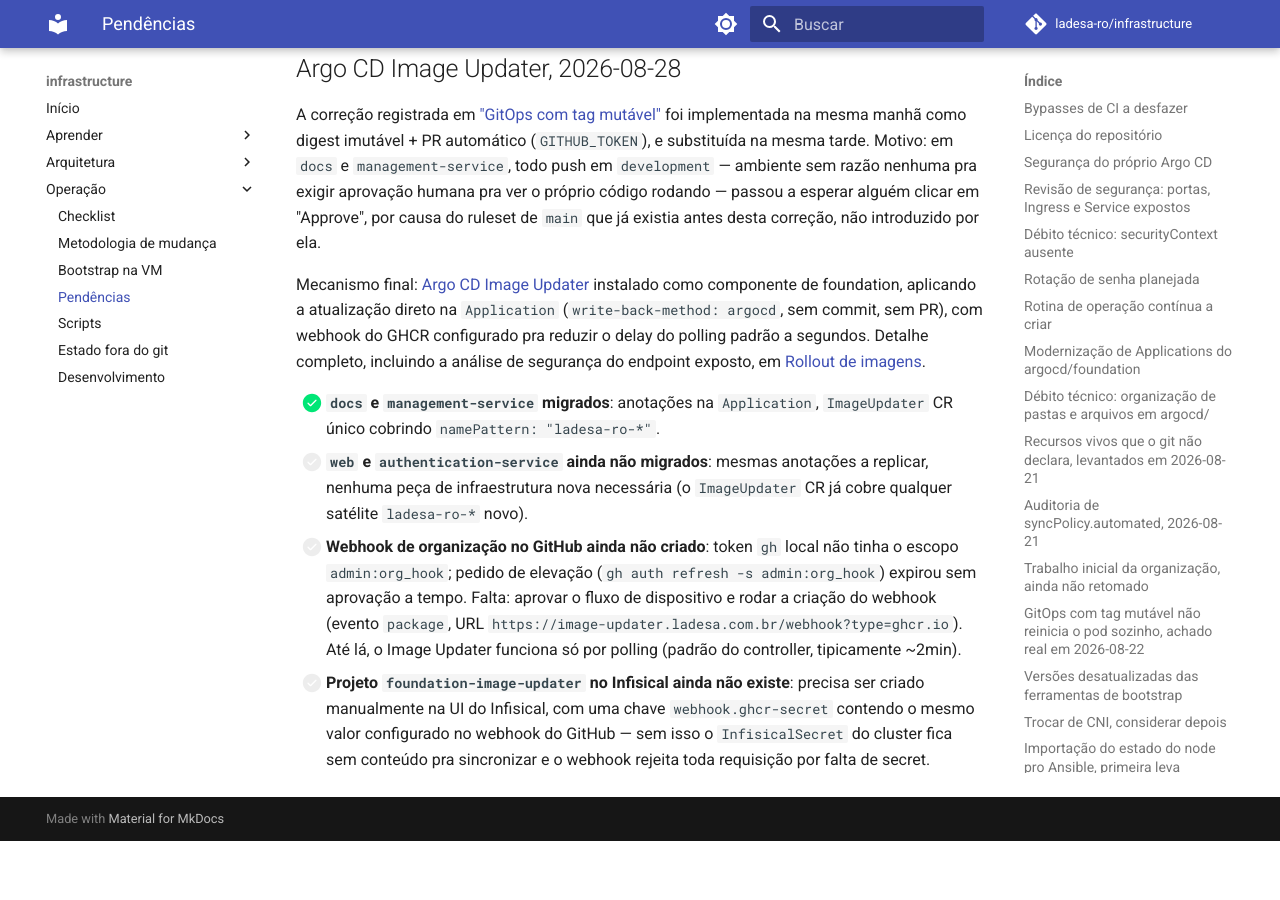
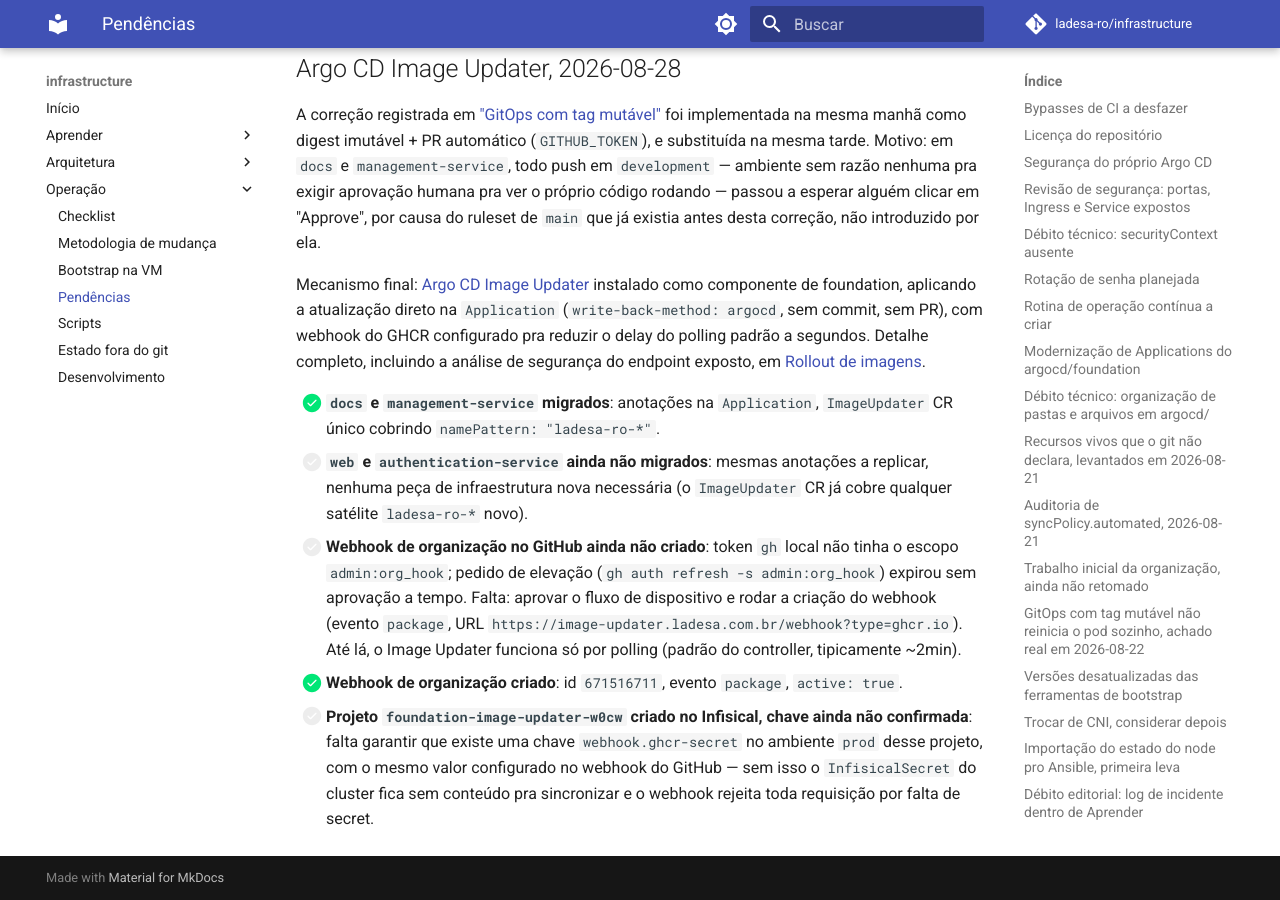
Before and after one commit to ladesa-ro/infrastructure, an MkDocs documentation site: the page built from docs/operacao/pendencias.md, in a window 1280 px wide and 900 px high, scrolled down 31723 px. Built offline with MkDocs 1.6.1 and Material for MkDocs 9.7.7, drawn with Linux system fonts in a browser that asks for light colours; comment, search, counter and statistics services are not loaded; before the commit the page ends 32564 px from its top, so only the background shows below that.

Commit message:
fix(gitops): corrigir slug real do projeto infisical do image updater

```diff
--- a/docs/operacao/pendencias.md
+++ b/docs/operacao/pendencias.md
@@ -241,4 +241,5 @@ Mecanismo final: [Argo CD Image Updater](https://argocd-image-updater.readthedoc
 - [x] **`docs` e `management-service` migrados**: anotações na `Application`, `ImageUpdater` CR único cobrindo `namePattern: "ladesa-ro-*"`.
 - [ ] **`web` e `authentication-service` ainda não migrados**: mesmas anotações a replicar, nenhuma peça de infraestrutura nova necessária (o `ImageUpdater` CR já cobre qualquer satélite `ladesa-ro-*` novo).
 - [ ] **Webhook de organização no GitHub ainda não criado**: token `gh` local não tinha o escopo `admin:org_hook`; pedido de elevação (`gh auth refresh -s admin:org_hook`) expirou sem aprovação a tempo. Falta: aprovar o fluxo de dispositivo e rodar a criação do webhook (evento `package`, URL `https://image-updater.ladesa.com.br/webhook?type=ghcr.io`). Até lá, o Image Updater funciona só por polling (padrão do controller, tipicamente ~2min).
-- [ ] **Projeto `foundation-image-updater` no Infisical ainda não existe**: precisa ser criado manualmente na UI do Infisical, com uma chave `webhook.ghcr-secret` contendo o mesmo valor configurado no webhook do GitHub — sem isso o `InfisicalSecret` do cluster fica sem conteúdo pra sincronizar e o webhook rejeita toda requisição por falta de secret.
+- [x] **Webhook de organização criado**: id `671516711`, evento `package`, `active: true`.
+- [ ] **Projeto `foundation-image-updater-w0cw` criado no Infisical, chave ainda não confirmada**: falta garantir que existe uma chave `webhook.ghcr-secret` no ambiente `prod` desse projeto, com o mesmo valor configurado no webhook do GitHub — sem isso o `InfisicalSecret` do cluster fica sem conteúdo pra sincronizar e o webhook rejeita toda requisição por falta de secret.
```
Also changed, not shown: docs/arquitetura/rollout-de-imagens.md (+1 -1 lines), 1 other file.
